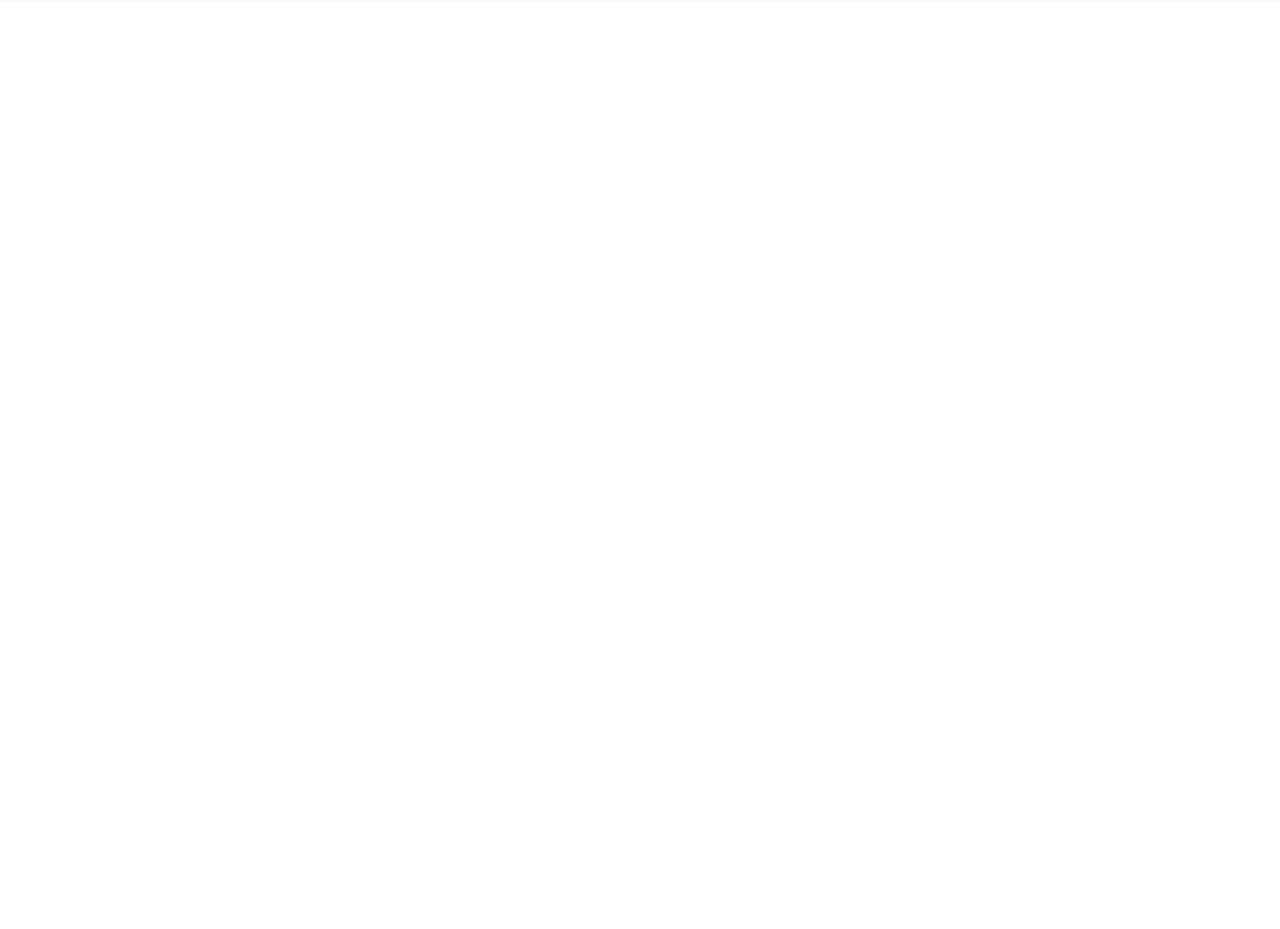
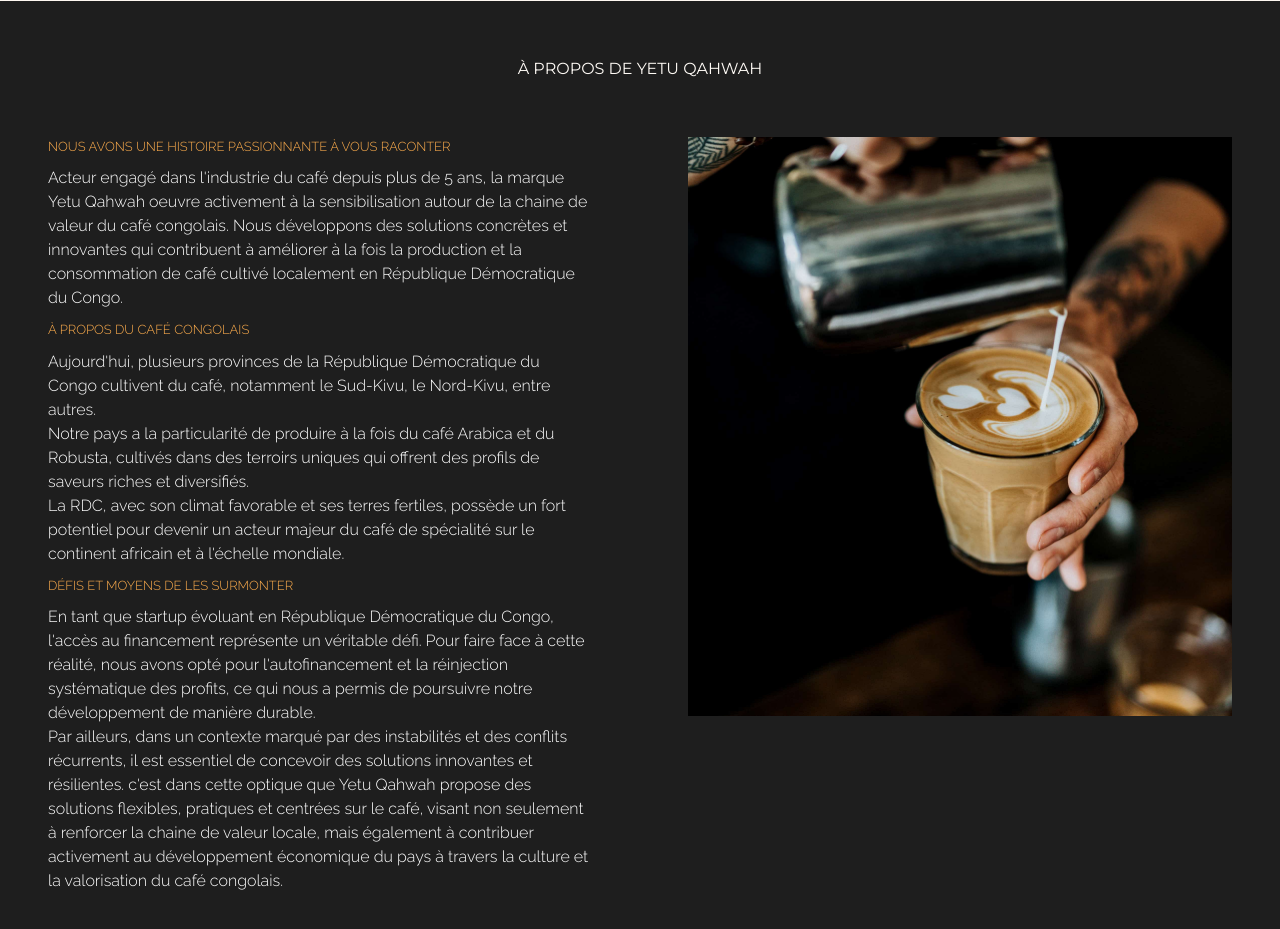
Before and after one commit to mariegrace31/yetuqahwah, a Next.js app: page / in a window 1280 px wide. Shown: the part 2280-3209 px from the top of the page. Before the commit the page ends 2281 px from the top, so only its background shows below. Built offline with nearby package versions, Linux system fonts and the light colour scheme.

Commit message:
Feature/Add about section

```diff
--- a/app/page.jsx
+++ b/app/page.jsx
@@ -1,3 +1,4 @@
+import Apropos from "./sections/Apropos";
 import Hero from "./sections/Hero";
 import Produits from "./sections/Produits";
 
@@ -6,6 +7,7 @@ export default function Home() {
     <div>
       <Hero />
       <Produits />
+      <Apropos />
     </div>
   );
 }
--- /dev/null
+++ b/app/sections/Apropos.jsx
@@ -0,0 +1,41 @@
+import React from 'react';
+import about from '@/app/assets/about.svg';
+import Image from 'next/image';
+
+function Apropos() {
+  return (
+    <section id='apropos' className='bg-yq_black pb-14'>
+      <h1 className='text-center uppercase text-yq_white1 text-[16px] font-montserrat py-14'>à propos de yetu qahwah</h1>
+      <div className='grid grid-cols-2'>
+        <div className='flex flex-col gap-[10px] px-12'>
+           <h3 className='text-[13px] text-yq_orange uppercase font-extralight'>nous avons une histoire passionnante à vous raconter</h3>
+           <p className='font-light text-[16px] text-yq_white2'>
+            Acteur engagé dans l'industrie du café depuis plus de 5 ans, la marque Yetu Qahwah
+            oeuvre activement à la sensibilisation autour de la chaine de valeur du café congolais.
+            Nous développons des solutions concrètes et innovantes qui contribuent à améliorer
+            à la fois la production et la consommation de café cultivé localement en République Démocratique du Congo.
+           </p>
+           <h3 className='text-[13px] text-yq_orange uppercase font-extralight'>à propos du café congolais</h3>
+           <p className='font-light text-[16px] text-yq_white2'>Aujourd'hui, plusieurs provinces de la République Démocratique du Congo cultivent du café, notamment le Sud-Kivu,
+             le Nord-Kivu, entre autres. <br /> Notre pays a la particularité de produire à la fois du café Arabica et du Robusta,
+             cultivés dans des terroirs uniques qui offrent des profils de saveurs riches et diversifiés. <br />
+             La RDC, avec son climat favorable et ses terres fertiles, possède un fort potentiel pour devenir un acteur
+             majeur du café de spécialité sur le continent africain et à l'échelle mondiale.
+           </p>
+           <h3 className='text-[13px] text-yq_orange uppercase font-extralight'>défis et moyens de les surmonter</h3>
+           <p className='font-light text-[16px] text-yq_white2'>En tant que startup évoluant en République Démocratique du Congo, l'accès au financement représente un véritable défi.
+            Pour faire face à cette réalité, nous avons opté pour l'autofinancement et la réinjection systématique des profits,
+            ce qui nous a permis de poursuivre notre développement de manière durable. <br /> Par ailleurs, dans un contexte marqué par
+            des instabilités et des conflits récurrents, il est essentiel de concevoir des solutions innovantes et résilientes.
+            c'est dans cette optique que Yetu Qahwah propose des solutions flexibles, pratiques et centrées sur le café, visant
+            non seulement à renforcer la chaine de valeur locale, mais également à contribuer activement au développement économique
+            du pays à travers la culture et la valorisation du café congolais. </p>
+        </div>
+
+        <Image src={about} alt="about" width={100} height={100} className='w-full px-12'/>
+      </div>
+    </section>
+  )
+}
+
+export default Apropos
--- a/app/sections/Produits.jsx
+++ b/app/sections/Produits.jsx
@@ -40,7 +40,6 @@ function Produits() {
               />
             </div>
 
-            {/* Title + Description (flex justify-between) */}
             <div className="flex justify-between items-start gap-4">
               <div className='px-5'>
                 <h2 className="text-yq_black text-[10px] uppercase">
@@ -61,7 +60,6 @@ function Produits() {
               </div>
             </div>
 
-            {/* Button */}
             <button className="mt-auto w-[30%] mx-5 mb-8 px-4 py-3 bg-yq_main border border-yq_main text-yq_white1 font-medium uppercase text-[10px] tracking-wide transition hover:bg-yq_white1 hover:text-yq_black">
               je commande
             </button>
--- a/tailwind.config.cjs
+++ b/tailwind.config.cjs
@@ -14,6 +14,7 @@ module.exports = {
         yq_beige: "#FDEFE2",
         yq_white1: "#FEFAF5",
         yq_white2: "#FFFFFF",
+        yq_orange: "#FFAE4D",
         yq_lightbeige: "#FEF7F1",
         yq_black: "#1E1E1E"
       },
```
Also changed, not shown: app/assets/about.svg (added).
